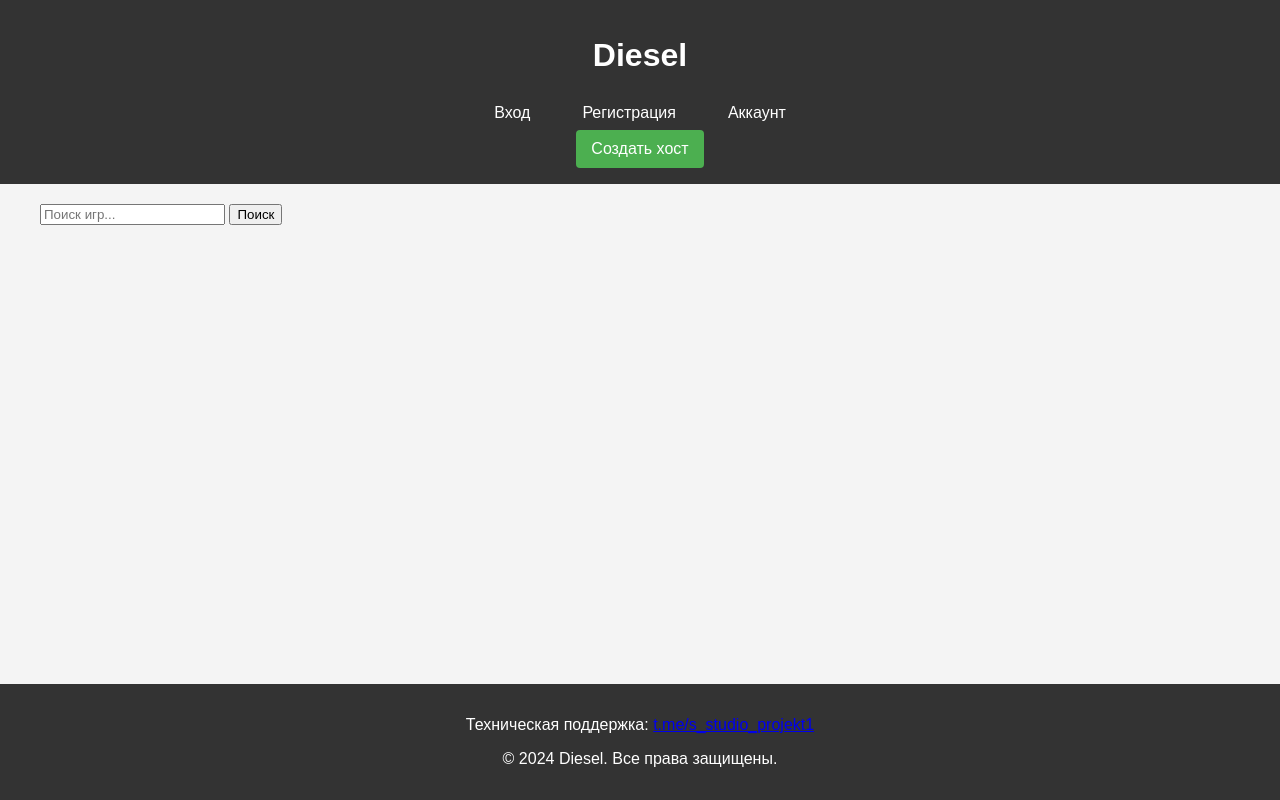
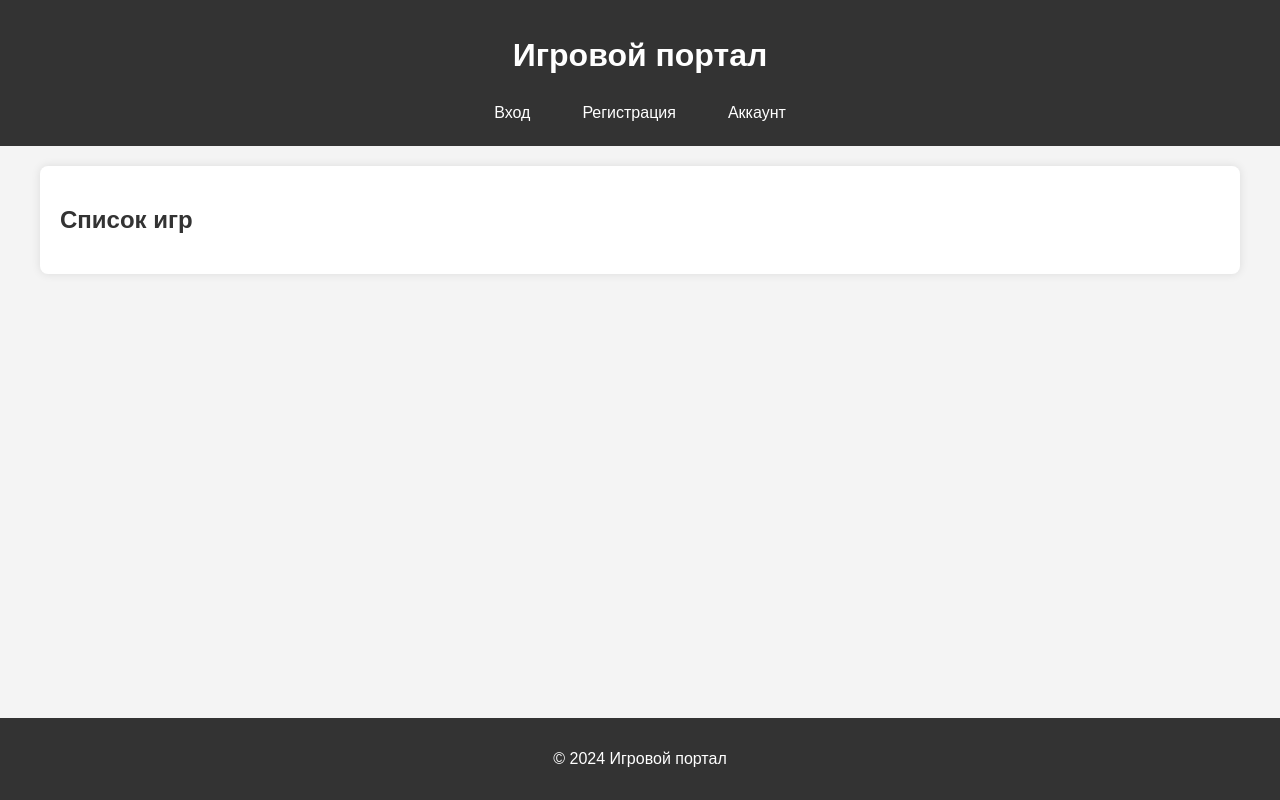
Before and after one commit to Sanock-anus/Diesel1, a plain HTML site: page index.html in a window 1280 px wide. Drawn offline with Linux system fonts and the light colour scheme.

Commit message:
index.html

```diff
--- a/index.html
+++ b/index.html
@@ -3,41 +3,29 @@
 <head>
     <meta charset="UTF-8">
     <meta name="viewport" content="width=device-width, initial-scale=1.0">
-    <title>Diesel - Игровой Хостинг</title>
+    <title>Главная</title>
     <link rel="stylesheet" href="style.css">
 </head>
 <body>
   <header>
-        <div class="container">
-            <div class="header-left">
-                <h1>Diesel</h1>
+      <h1>Игровой портал</h1>
       <nav>
           <a href="login.html" id="loginBtn">Вход</a>
           <a href="register.html" id="registerBtn">Регистрация</a>
           <a href="account.html" id="accountBtn">Аккаунт</a>
+          <a href="my-games.html" id="myGamesBtn" style="display: none;">Мои карточки</a>
       </nav>
-            </div>
-            <div class="header-right">
-             <a href="dashboard.html" class="button create-host-btn">Создать хост</a>
-           </div>
-        </div>
   </header>
     <main>
-        <section class="container main-content">
-          <div class="search-container">
-                <input type="text" placeholder="Поиск игр...">
-                <button class="search-button">Поиск</button>
-            </div>
+        <section class="game-list-container">
+             <h2>Список игр</h2>
             <div id="gameList" class="game-list">
-               <p class="empty-list-message">Список игр пуст, загрузите игру!</p>
+                 <p class="empty-list-message">Загрузите игры!</p>
             </div>
         </section>
     </main>
     <footer>
-        <div class="container">
-            <p>Техническая поддержка: <a href="https://t.me/s_studio_projekt1">t.me/s_studio_projekt1</a></p>
-            <p>&copy; 2024 Diesel. Все права защищены.</p>
-        </div>
+         <p>&copy; 2024 Игровой портал</p>
     </footer>
     <script src="script.js"></script>
 </body>
```
Lines whose indentation alone changed are shown as unchanged.
